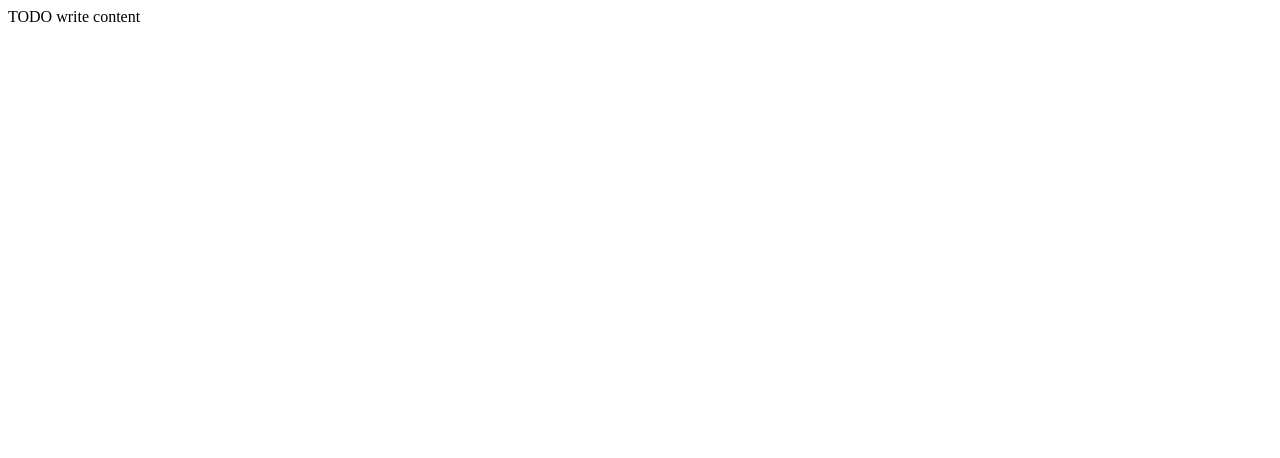
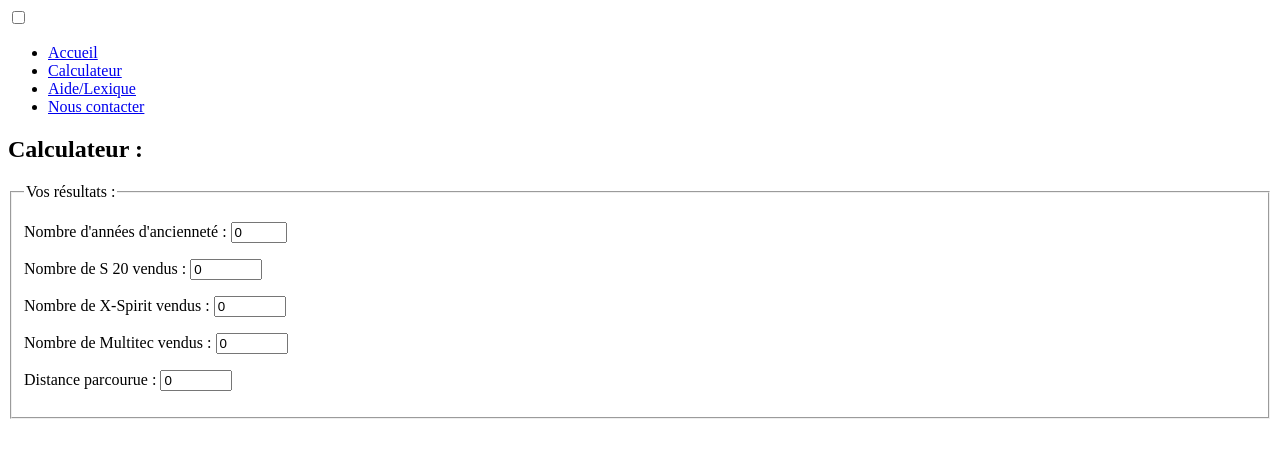
Before and after one commit to Lofurg/Projet-retraite, a plain HTML site: page pages/calculateur.html in a window 1280 px wide. Drawn offline with Linux system fonts and the light colour scheme.

Commit message:
commit pause repas

```diff
--- a/pages/calculateur.html
+++ b/pages/calculateur.html
@@ -6,11 +6,36 @@ and open the template in the editor.
 -->
 <html>
     <head>
-        <title>TODO supply a title</title>
+        <title>calculateur de retraite</title>
         <meta charset="UTF-8">
         <meta name="viewport" content="width=device-width, initial-scale=1.0">
     </head>
     <body>
-        <div>TODO write content</div>
+        <header>
+            <nav>
+                <input type="checkbox">
+                <span></span>
+                <span></span>
+                <span></span>
+                <ul>
+                    <li><a href="index.html">Accueil</a></li>
+                    <li><a href="pages/calculateur.html">Calculateur</a></li>
+                    <li><a href="pages/aide.html">Aide/Lexique</a></li>
+                    <li><a href="pages/contact.html">Nous contacter</a></li>
+                </ul>
+            </nav>
+        </header>
+        <section id="contact">
+            <h1>Calculateur :</h1>
+                <form id="form_calculateur" name="form_calculateur">
+            <fieldset id="resultats">
+                <legend>Vos résultats : </legend>
+                    <p><label for="num_ancien">Nombre d'années d'ancienneté :</label> <input type="number" name="num_ancien" id="num_ancien" min="0" max="50" value="0"></p>
+                    <p><label for="num_s20">Nombre de S 20 vendus :</label> <input type="number" name="num_s20" id="num_s20" min="0" max="9999" value="0"></p>
+                    <p><label for="num_xs">Nombre de X-Spirit vendus :</label> <input type="number" name="num_xs" id="num_xs" min="0" max="9999" value="0"></p>
+                    <p><label for="num_multi">Nombre de Multitec vendus :</label> <input type="number" name="num_multi" id="num_multi" min="0" max="9999" value="0"></p>
+                    <p><label for="num_km">Distance parcourue :</label> <input type="number" name="num_km" id="num_km" min="0" max="9999" value="0"></p>
+            </fieldset>
+        </section>
     </body>
 </html>
```
